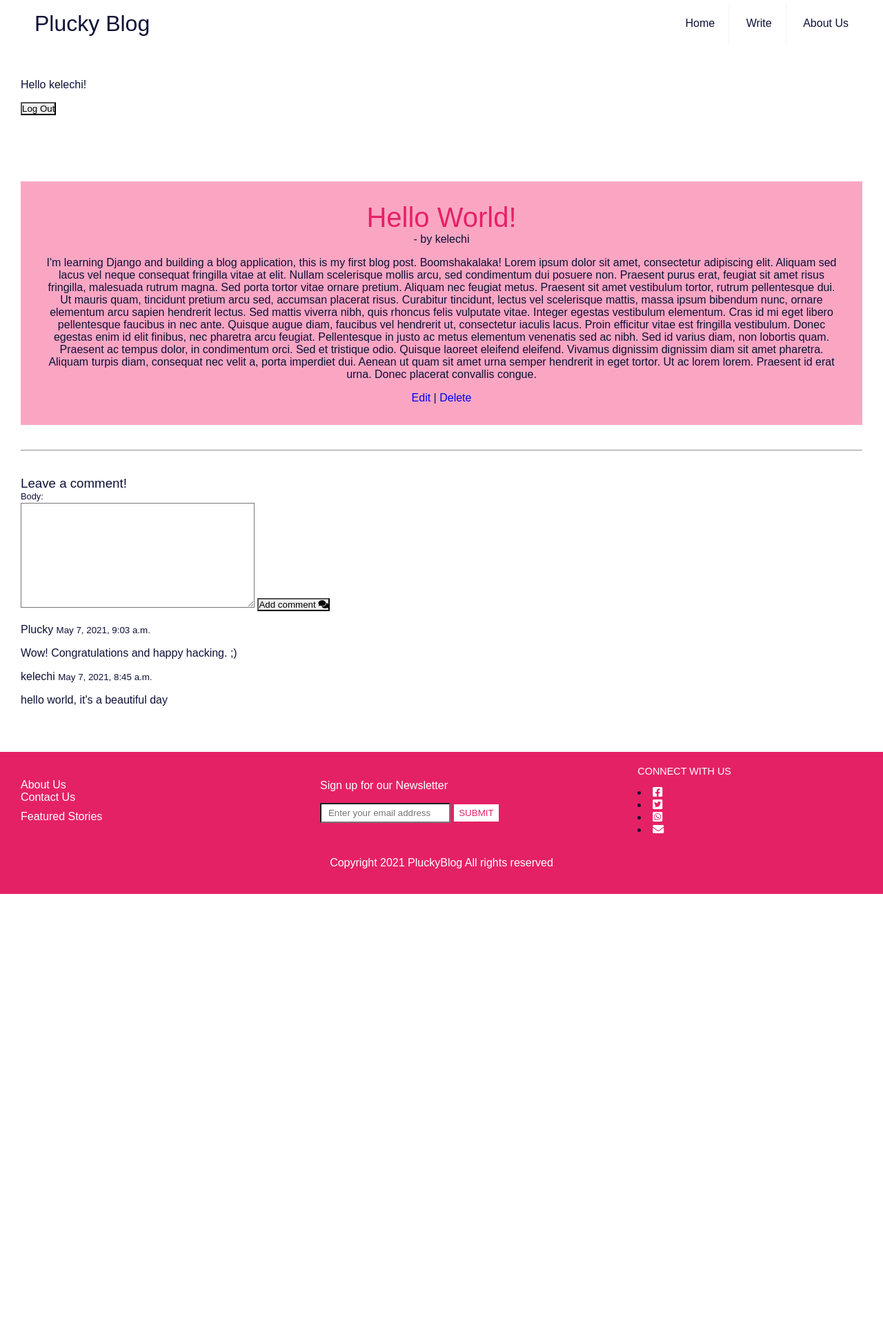
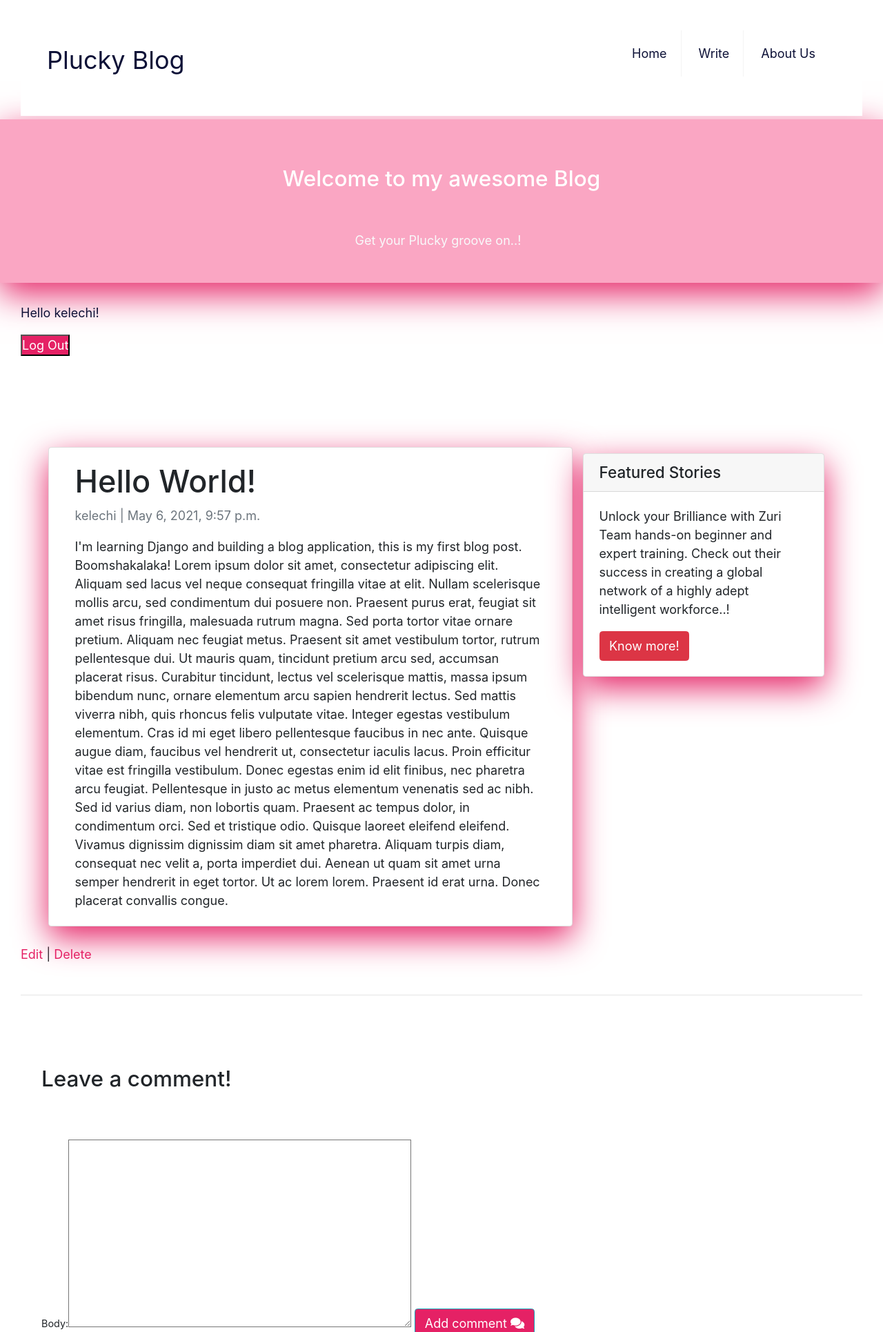
Before and after one commit to PluckyPrecious/django_plucky_blog, a Django app: page /post/1/ in a window 1280 px wide. Shown: the top 1931 px of the page at 69% size. Before the commit the page ends 1296 px from the top, so only its background shows below. Run offline with Django 3.2, Linux system fonts and the light colour scheme; a user stored in the database is signed in; data comes from the database, SQL or seed files in the repository; both versions use the stored data as it was after the commit; some libraries are stand-ins or nearby versions.

Commit message:
styles update

```diff
--- a/pluckyblog/admin.py
+++ b/pluckyblog/admin.py
@@ -5,6 +5,9 @@ class CommentInline(admin.TabularInline):
     model = Comment
 
 class PostAdmin(admin.ModelAdmin):
+    list_display = ('title', 'status', 'date_posted')
+    list_filter = ("status",)
+    search_fields = ['title', 'body']
     inlines = [
         CommentInline,
     ]
--- a/pluckyblog/models.py
+++ b/pluckyblog/models.py
@@ -7,18 +7,27 @@ User = get_user_model()
 import pytz
 from django.utils import timezone
 
+STATUS = (
+    (0,"Draft"),
+    (1,"Publish")
+)
 
 # Create your models here.
 
 class Post(models.Model):
-    title = models.CharField (max_length=100)
-
+    title = models.CharField(max_length=200, unique=True)
+    author = models.ForeignKey(
+        'auth.User',
+        on_delete=models.SET_NULL, null=True,
+        related_name='posts',
+    )
+    date_updated = models.DateTimeField(default=timezone.now)
     body = models.TextField()
     date_posted = models.DateTimeField(default=timezone.now)
-    author = models.ForeignKey(
-        'auth.User',
-        on_delete=models.SET_NULL, null=True
-    )
+    status = models.IntegerField(choices=STATUS, default=0)
+
+    class Meta:
+        ordering = ['-date_posted']
 
     def __str__(self):
         return self.title
@@ -39,8 +48,12 @@ class Comment(models.Model):
     body = models.TextField()
     date_posted = models.DateTimeField(default=timezone.now)
 
+    class Meta:
+        ordering = ['date_posted']
+
+
     def __str__(self):
-        return str(self.author)
+        return 'Comment {} by {}'.format(self.body, self.author)
 
     def get_absolute_url(self):
         return reverse('post_detail')
--- a/pluckyblog/views.py
+++ b/pluckyblog/views.py
@@ -18,7 +18,7 @@ from django.shortcuts import render, get_object_or_404, redirect
 # Create your views here.
 
 class BlogListView(ListView):
-    model = Post
+    queryset = Post.objects.filter(status=1).order_by('-date_posted')
     template_name = 'home.html'
 
 
--- a/static/css/base.css
+++ b/static/css/base.css
@@ -1,7 +1,7 @@
 html {
     box-sizing: border-box;
     font-family: Arial, Helvetica, sans-serif;
-    font-size: 16px;
+    font-size: 18px;
 }
 
 *, *::before, *::after {
@@ -24,22 +24,62 @@ body {
     margin: 0.5rem 0;
 }
 
-.post-entry h2 a,
-.post-entry h2 a:visited {
-    color: #e52165;
-    text-decoration: none;
+a.btn.btn-primary {
+   background-color: #e52165;
+   color: #FFF;
 }
 
-.post-entry h2 a:hover {
-    color:#0d1137;
+a.btn.btn-danger {
+    color: #FFF;
+ }
+
+button.btn.btn-info {
+    background-color: #e52165!important;
+    color: #FFF;
 }
 
-a {
-    text-decoration: none;
+button.btn.btn-primary {
+    background-color: #e52165;
+    color: #FFF;
+}
+
+button {
+    background-color: #e52165;
+    color: #FFF;
+}
+
+input {
+    color: #FFF;
+}
+
+.auth a {
+    color: #e52165;
+}
+
+p a {
+    color: #e52165;
+}
+
+label a {
+    color: #e52165;
+}
+
+main a {
+    color: #e52165;
+}
+
+div.form-group {
+    padding: 30px 30px 30px;
+}
+
+form input {
+    background-color: #e52165;
+    color: #FFF;
 }
 
 ul {
     list-style-type: none;
+    padding: 30px 30px 30px;
 }
 
 header {
@@ -56,6 +96,10 @@ footer {
 h2 {
     color: #e52165;
     font-size: 2.5rem;
+}
+
+h3 {
+    padding: 30px 30px 30px;
 }
 
 label {
@@ -109,13 +153,6 @@ main {
     column-gap: 10px;
 }
 
-aside {
-    background-color: #faa6c3;
-    width: auto;
-    text-align: center;
-    padding: 30px;
-}
-
 .main-text {
     padding: 20% 15%;
 }
@@ -140,6 +177,32 @@ p {
 
 .main-text a:hover {
     text-decoration: none;
+}
+
+.card {
+    box-shadow: 0 16px 48px #e52165;
+}
+
+.masthead {
+    background: #faa6c3;
+    height: auto;
+    text-align: center;
+    padding-bottom: 30px;
+    box-shadow: 0 16px 48px #e52165;
+    padding-top: 10px;
+}
+
+aside {
+    background-color: #faa6c3;
+    width: auto;
+    text-align: center;
+    padding: 30px;
+}
+
+a.btn.btn-outline-info {
+    background-color: #e52165;
+    color: #FFF;
+    box-shadow: #e52165;
 }
 
 /* Footer style */
--- a/templates/blogsections/footer.html
+++ b/templates/blogsections/footer.html
@@ -14,7 +14,7 @@
       <div class="newsletter">
         <p>Sign up for our Newsletter</p>
         <div class="footer-form">
-          <input type="email" id="footer-email" placeholder="Enter your email address" />
+          <input type="email" id="footer-email" placeholder="Enter your email" />
           <button type="submit" class="footer-btn">SUBMIT</button>
         </div>
         <span class="error-block2"></span>
--- a/templates/blogsections/header.html
+++ b/templates/blogsections/header.html
@@ -5,9 +5,11 @@
     <meta charset="UTF-8">
     <meta name="viewport" content="width=device-width, initial-scale=1.0">
     <title>{% block title %}Plucky Blog{% endblock %}</title>
-
+    <meta name="google" content="notranslate" />
     <link rel="stylesheet" href="{% static 'css/base.css' %}">
     <link rel="stylesheet" href="https://cdnjs.cloudflare.com/ajax/libs/font-awesome/5.15.3/css/all.min.css">
+    <link rel="stylesheet" href="https://maxcdn.bootstrapcdn.com/bootstrap/4.0.0/css/bootstrap.min.css" integrity="sha384-Gn5384xqQ1aoWXA+058RXPxPg6fy4IWvTNh0E263XmFcJlSAwiGgFAW/dAiS6JXm"
+    crossorigin="anonymous" />
   </head>
 
   <!-- header -->
@@ -27,6 +29,22 @@
       </nav>
     </div>
   </header>
+  <header class="masthead">
+    <div class="overlay"></div>
+      <div class="container">
+        <div class="row">
+          <div class="col-md-8 col-md-10 mx-auto">
+            <div class="site-heading">
+              <h3 class="site-heading my-4 mt-3 text-white">
+                Welcome to my awesome Blog
+              </h3>
+              <p class="text-light">Get your Plucky groove on..! &nbsp</p>
+            </div>
+          </div>
+        </div>
+      </div>
+    </div>
+  </header>
   <div class="auth">
     {% if user.is_authenticated %}
     <p>Hello {{ request.user }}!</p><a href="#" onClick="document.getElementById('logoutform').submit()"><button type="button">Log Out</button></a>
--- a/templates/post_detail.html
+++ b/templates/post_detail.html
@@ -1,19 +1,38 @@
 {% extends 'base.html' %} {% block content %}
 <main>
-  <aside>
-    <section class="container" id="container">
-      <div class="post-header">
-        <span class="font-weight-bold"><h2>{{ post.title }}</h2></span> -
-        <span class="text-muted"
-          >by {{ post.author }} {{ post.date_time }}
-        </span>
-        <p>{{ post.body }}</p>
+ <div class="container">
+    <div class="row">
+      <div class="col-md-8 card mb-4  mt-3 left  top">
+        <div class="card-body">
+          <h1>{% block title %} {{ object.title }} {% endblock title %}</h1>
+          <p class=" text-muted">{{ post.author }} | {{ post.date_posted}}</p>
+          <p class="card-text ">{{ object.body | safe }}</p>
+        </div>
       </div>
-      <a href="{% url 'post_edit' post.pk %}">Edit</a> |
-      <a href="{% url 'post_delete' post.pk %}">Delete</a>
-      </div>
-    </section>
-  </aside>
+      {% block sidebar %}
+ <!-- Sidebar Widgets Column -->
+ <div class="col-md-4 float-right">
+  <div class="card my-4">
+    <h5 class="card-header">Featured Stories</h5>
+    <div class="card-body">
+      <p class="card-text">
+        Unlock your Brilliance with Zuri Team hands-on beginner and expert training.
+        Check out their success in creating a global network of a highly adept intelligent workforce..!
+      </p>
+      <a
+        href="https://zuri.team/"
+        class="btn btn-danger"
+        >Know more!</a
+      >
+    </div>
+  </div>
+</div>
+ {% endblock sidebar %}
+    </div>
+  </div>
+  <a href="{% url 'post_edit' post.pk %}">Edit</a> |
+  <a href="{% url 'post_delete' post.pk %}">Delete</a>
+
   <br /><br />
   <hr />
   <br /><br />
@@ -60,5 +79,6 @@
     {% else %}
     <strong class="text-secondary">No comments yet...</strong>
     {% endif %}
+  </div>
 </main>
 {% endblock content %}
```
Also changed, not shown: templates/home.html (+42 -16 lines), db.sqlite3, pluckyblog/migrations/0010_auto_20210516_0042.py (added).
